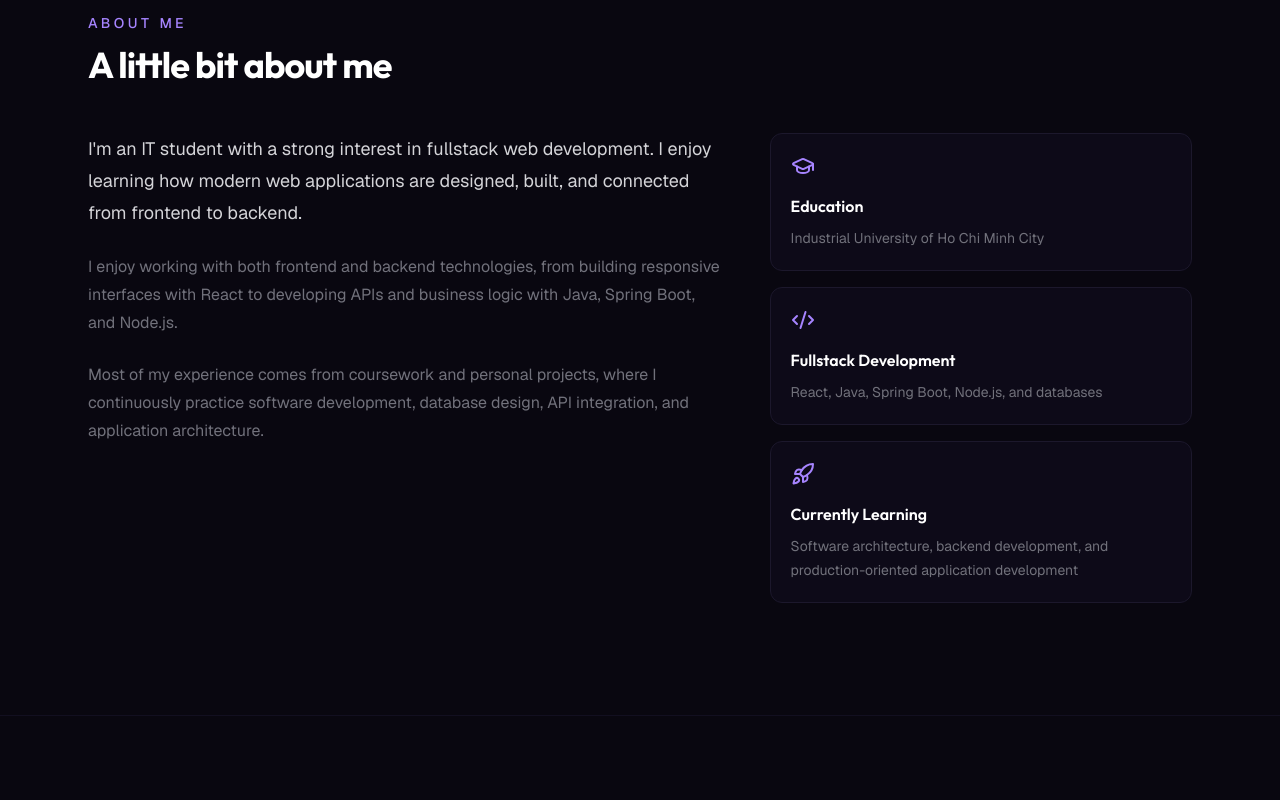
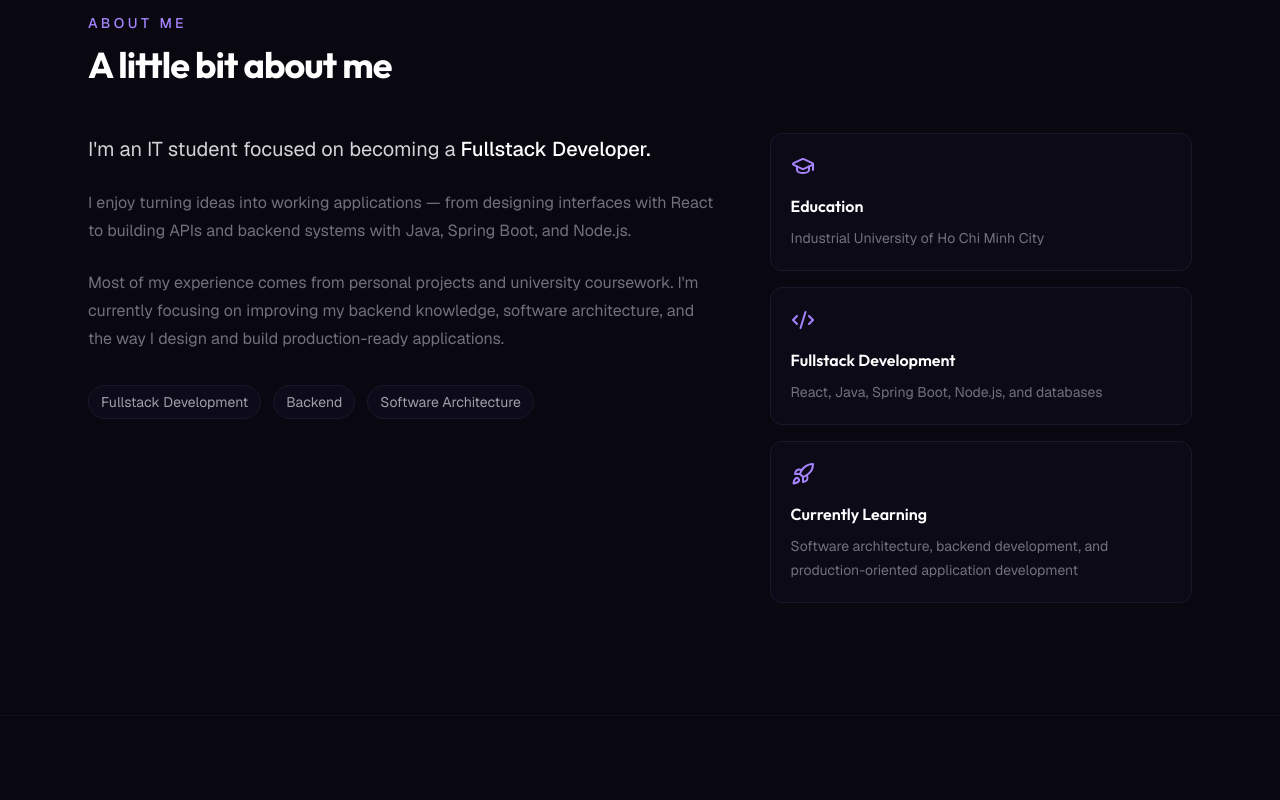
Before and after one commit to BaroNguyen11/Portfolio, a React (Vite) app: page / in a window 1280 px wide. Shown: the part 900-1700 px from the top of the page. Built offline with nearby package versions, Linux system fonts and the light colour scheme.

Commit message:
mouse effect + skill

```diff
--- a/src/components/Background.jsx
+++ b/src/components/Background.jsx
@@ -29,7 +29,7 @@ const Background = () => {
         style={{
           background: `
             radial-gradient(
-              circle 200px at ${mouse.x}% ${mouse.y}%,
+              circle 100px at ${mouse.x}% ${mouse.y}%,
               rgba(139, 92, 246, 0.18),
               transparent 70%
             )
--- a/src/sections/About.jsx
+++ b/src/sections/About.jsx
@@ -33,24 +33,42 @@ const About = () => {
             whileInView={{ opacity: 1, x: 0 }}
             viewport={{ once: true, amount: 0.2 }}
             transition={{ duration: 0.6 }}
+            className="max-w-2xl"
           >
-            <p className="text-lg leading-8 text-zinc-300">
-              I'm an IT student with a strong interest in fullstack web
-              development. I enjoy learning how modern web applications are
-              designed, built, and connected from frontend to backend.
+            <p className="text-xl leading-8 text-zinc-300">
+              I'm an IT student focused on becoming a
+              <span className="font-medium text-white">
+                {" "}
+                Fullstack Developer.
+              </span>
             </p>
 
             <p className="mt-6 text-base leading-7 text-zinc-500">
-              I enjoy working with both frontend and backend technologies,
-              from building responsive interfaces with React to developing
-              APIs and business logic with Java, Spring Boot, and Node.js.
+              I enjoy turning ideas into working applications — from designing
+              interfaces with React to building APIs and backend systems with
+              Java, Spring Boot, and Node.js.
             </p>
 
             <p className="mt-6 text-base leading-7 text-zinc-500">
-              Most of my experience comes from coursework and personal
-              projects, where I continuously practice software development,
-              database design, API integration, and application architecture.
+              Most of my experience comes from personal projects and university
+              coursework. I'm currently focusing on improving my backend
+              knowledge, software architecture, and the way I design and build
+              production-ready applications.
             </p>
+
+            <div className="mt-8 flex flex-wrap gap-3">
+              <span className="rounded-full border border-zinc-800 bg-zinc-900/60 px-3 py-1.5 text-sm text-zinc-400">
+                Fullstack Development
+              </span>
+
+              <span className="rounded-full border border-zinc-800 bg-zinc-900/60 px-3 py-1.5 text-sm text-zinc-400">
+                Backend
+              </span>
+
+              <span className="rounded-full border border-zinc-800 bg-zinc-900/60 px-3 py-1.5 text-sm text-zinc-400">
+                Software Architecture
+              </span>
+            </div>
           </motion.div>
 
           {/* Highlights */}
@@ -65,9 +83,7 @@ const About = () => {
             <div className="rounded-xl border border-zinc-800 bg-zinc-900/50 p-5 transition-colors hover:border-zinc-700">
               <GraduationCap size={24} className="text-violet-400" />
 
-              <h3 className="mt-4 font-semibold text-white">
-                Education
-              </h3>
+              <h3 className="mt-4 font-semibold text-white">Education</h3>
 
               <p className="mt-2 text-sm leading-6 text-zinc-500">
                 Industrial University of Ho Chi Minh City
```
